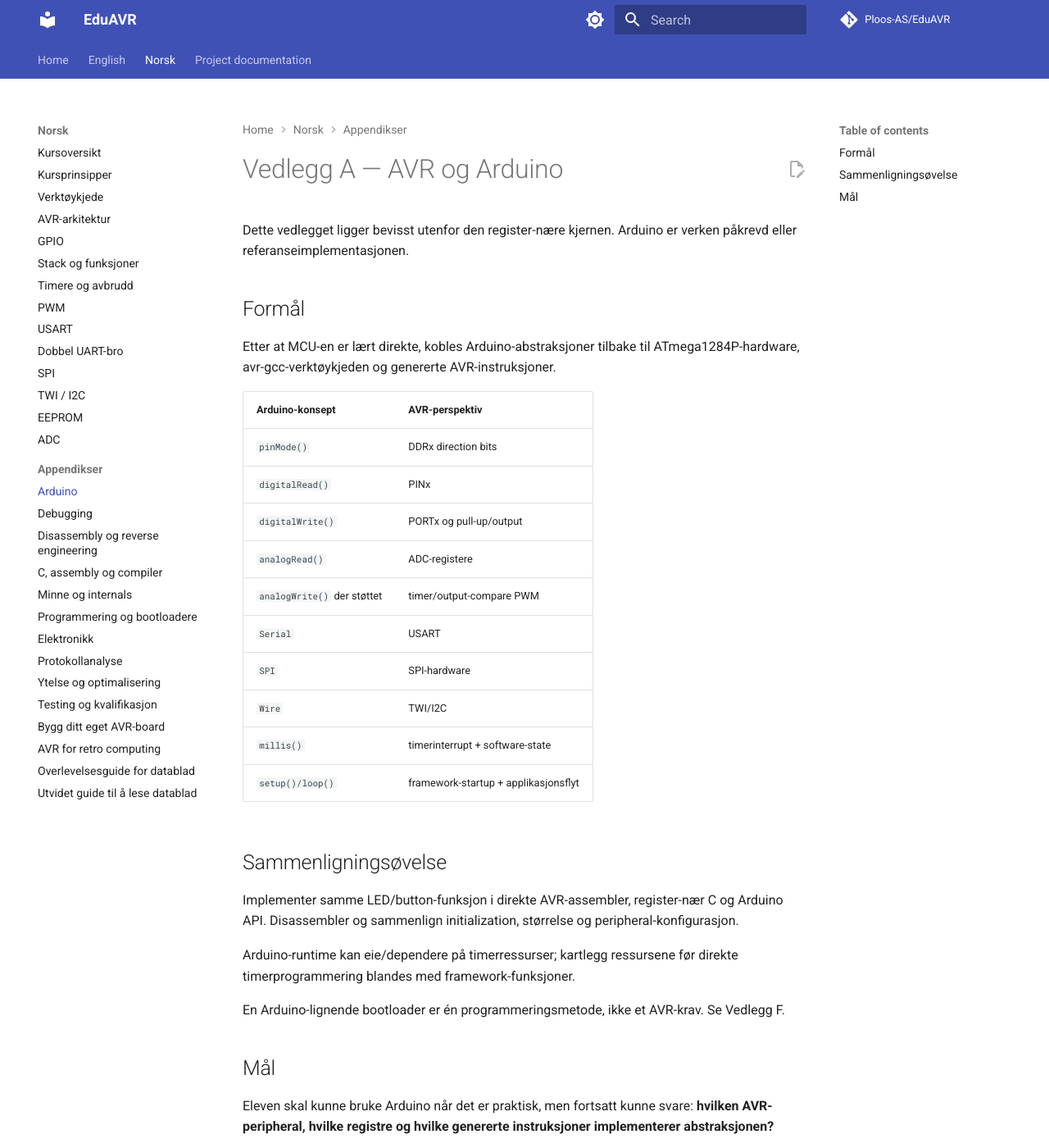
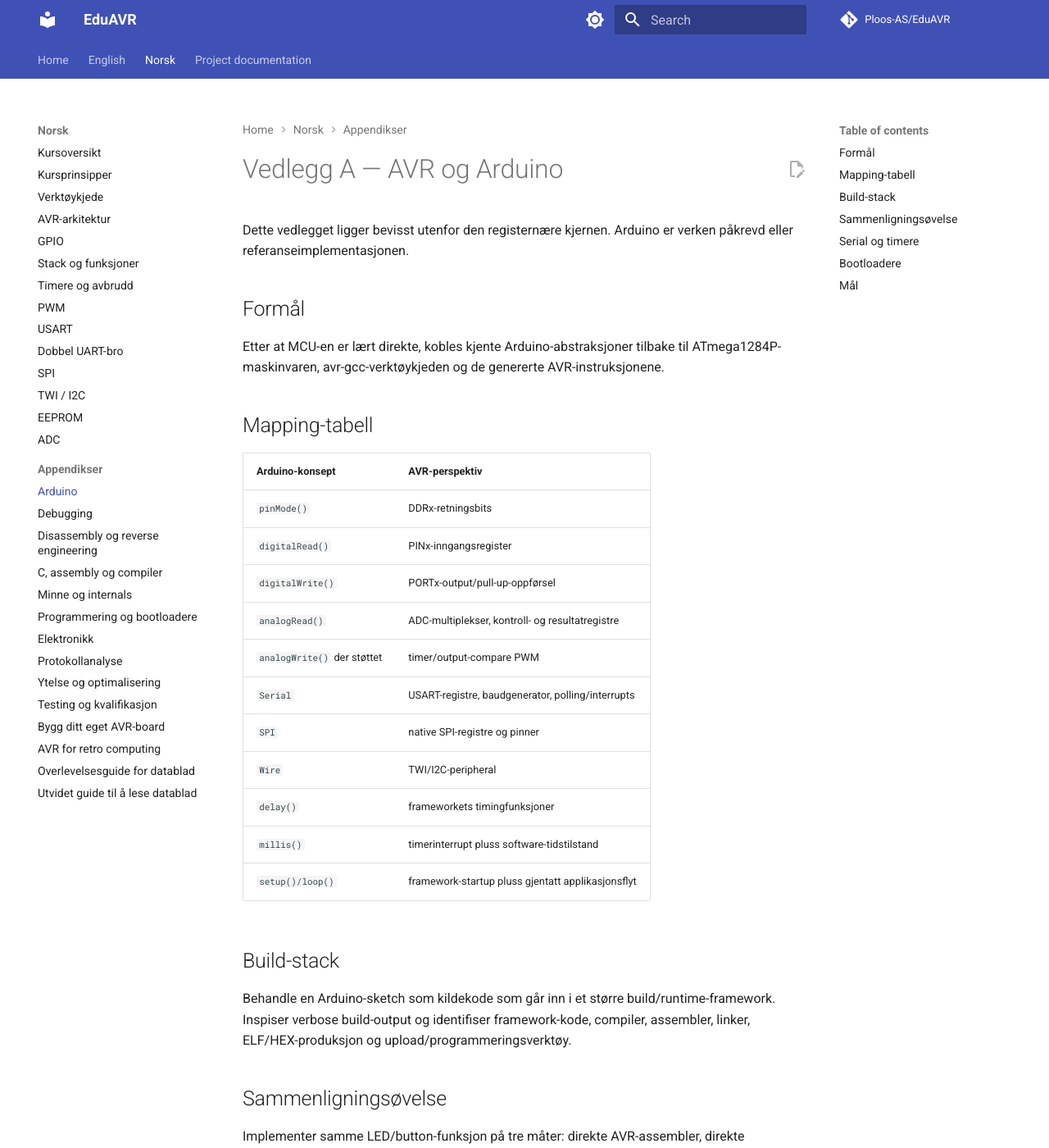
Before and after one commit to Ploos-AS/EduAVR, an MkDocs documentation site: the page built from docs/no/vedlegg-a-arduino.md, in a window 1280 px wide and 1400 px high. Shown: the whole window at 82% size. Built offline with MkDocs 1.6.1 and Material for MkDocs 9.7.7, drawn with Linux system fonts in a browser that asks for light colours; comment, search, counter and statistics services are not loaded; some of the changed text lies outside the part shown.

Commit message:
docs: bring Norwegian appendix A to semantic parity

```diff
--- a/docs/no/vedlegg-a-arduino.md
+++ b/docs/no/vedlegg-a-arduino.md
@@ -1,29 +1,37 @@
 # Vedlegg A — AVR og Arduino
 
-Dette vedlegget ligger bevisst utenfor den register-nære kjernen. Arduino er verken påkrevd eller referanseimplementasjonen.
+Dette vedlegget ligger bevisst utenfor den registernære kjernen. Arduino er verken påkrevd eller referanseimplementasjonen.
 
 ## Formål
-Etter at MCU-en er lært direkte, kobles Arduino-abstraksjoner tilbake til ATmega1284P-hardware, avr-gcc-verktøykjeden og genererte AVR-instruksjoner.
+Etter at MCU-en er lært direkte, kobles kjente Arduino-abstraksjoner tilbake til ATmega1284P-maskinvaren, avr-gcc-verktøykjeden og de genererte AVR-instruksjonene.
+
+## Mapping-tabell
 
 | Arduino-konsept | AVR-perspektiv |
 | --- | --- |
-| `pinMode()` | DDRx direction bits |
-| `digitalRead()` | PINx |
-| `digitalWrite()` | PORTx og pull-up/output |
-| `analogRead()` | ADC-registere |
+| `pinMode()` | DDRx-retningsbits |
+| `digitalRead()` | PINx-inngangsregister |
+| `digitalWrite()` | PORTx-output/pull-up-oppførsel |
+| `analogRead()` | ADC-multiplekser, kontroll- og resultatregistre |
 | `analogWrite()` der støttet | timer/output-compare PWM |
-| `Serial` | USART |
-| `SPI` | SPI-hardware |
-| `Wire` | TWI/I2C |
-| `millis()` | timerinterrupt + software-state |
-| `setup()/loop()` | framework-startup + applikasjonsflyt |
+| `Serial` | USART-registre, baudgenerator, polling/interrupts |
+| `SPI` | native SPI-registre og pinner |
+| `Wire` | TWI/I2C-peripheral |
+| `delay()` | frameworkets timingfunksjoner |
+| `millis()` | timerinterrupt pluss software-tidstilstand |
+| `setup()/loop()` | framework-startup pluss gjentatt applikasjonsflyt |
+
+## Build-stack
+Behandle en Arduino-sketch som kildekode som går inn i et større build/runtime-framework. Inspiser verbose build-output og identifiser framework-kode, compiler, assembler, linker, ELF/HEX-produksjon og upload/programmeringsverktøy.
 
 ## Sammenligningsøvelse
-Implementer samme LED/button-funksjon i direkte AVR-assembler, register-nær C og Arduino API. Disassembler og sammenlign initialization, størrelse og peripheral-konfigurasjon.
+Implementer samme LED/button-funksjon på tre måter: direkte AVR-assembler, direkte registernær C og Arduino API. Disassembler buildene og sammenlign initialisering, kodestørrelse og peripheral-konfigurasjon.
 
-Arduino-runtime kan eie/dependere på timerressurser; kartlegg ressursene før direkte timerprogrammering blandes med framework-funksjoner.
+## Serial og timere
+Sammenlign en minimal direkte USART-implementasjon med `Serial`. Skill mellom hva som er hardware og hva som er library-policy. Arduino-runtime-tjenester kan eie eller være avhengige av timerressurser, så fastslå ressurs-eierskap før direkte timerprogrammering blandes med framework-funksjoner.
 
-En Arduino-lignende bootloader er én programmeringsmetode, ikke et AVR-krav. Se Vedlegg F.
+## Bootloadere
+En Arduino-lignende bootloader er én programmeringsmetode, ikke et krav for AVR. Koble dette til Vedlegg F sin gjennomgang av ISP, boot-seksjon og fuses.
 
 ## Mål
-Eleven skal kunne bruke Arduino når det er praktisk, men fortsatt kunne svare: **hvilken AVR-peripheral, hvilke registre og hvilke genererte instruksjoner implementerer abstraksjonen?**
+Eleven skal kunne bruke Arduino når det er praktisk, men fortsatt kunne svare: **hvilken AVR-peripheral, hvilke registre og hvilke genererte instruksjoner implementerer denne abstraksjonen?**
```
